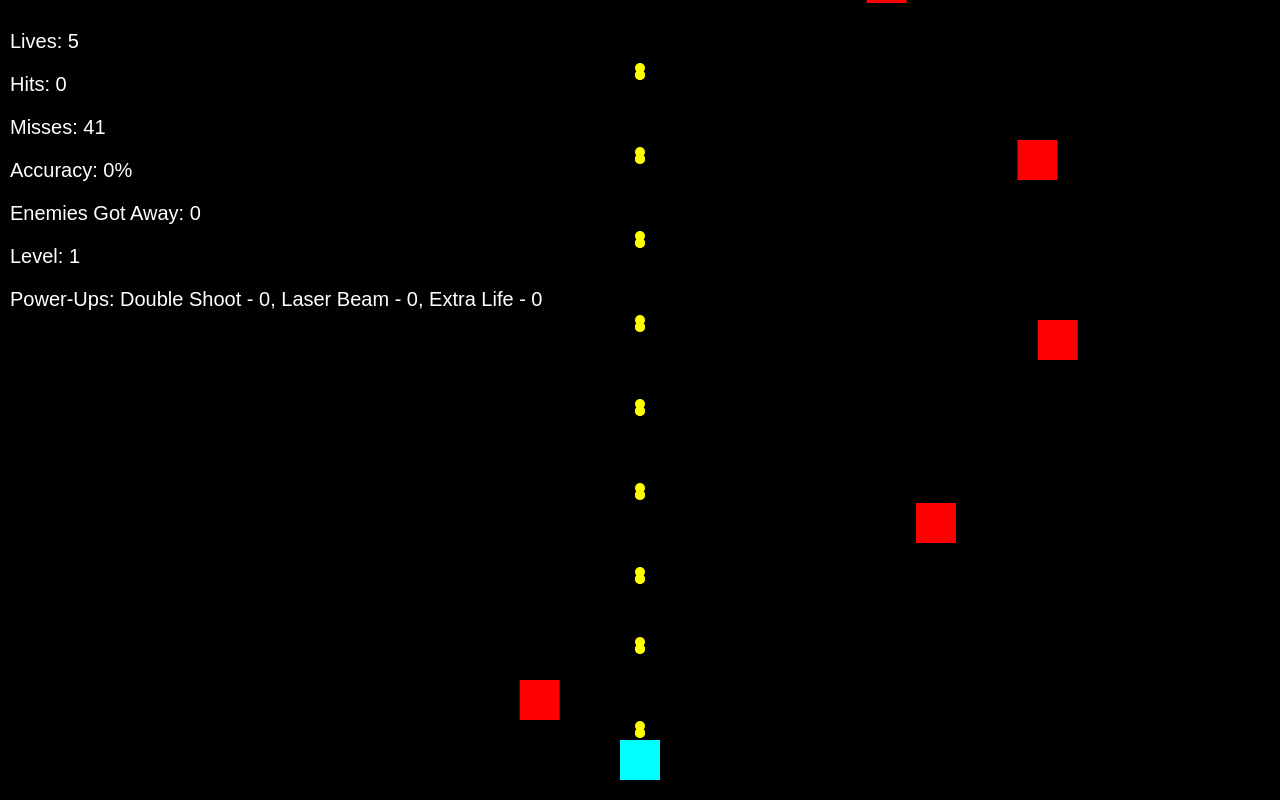
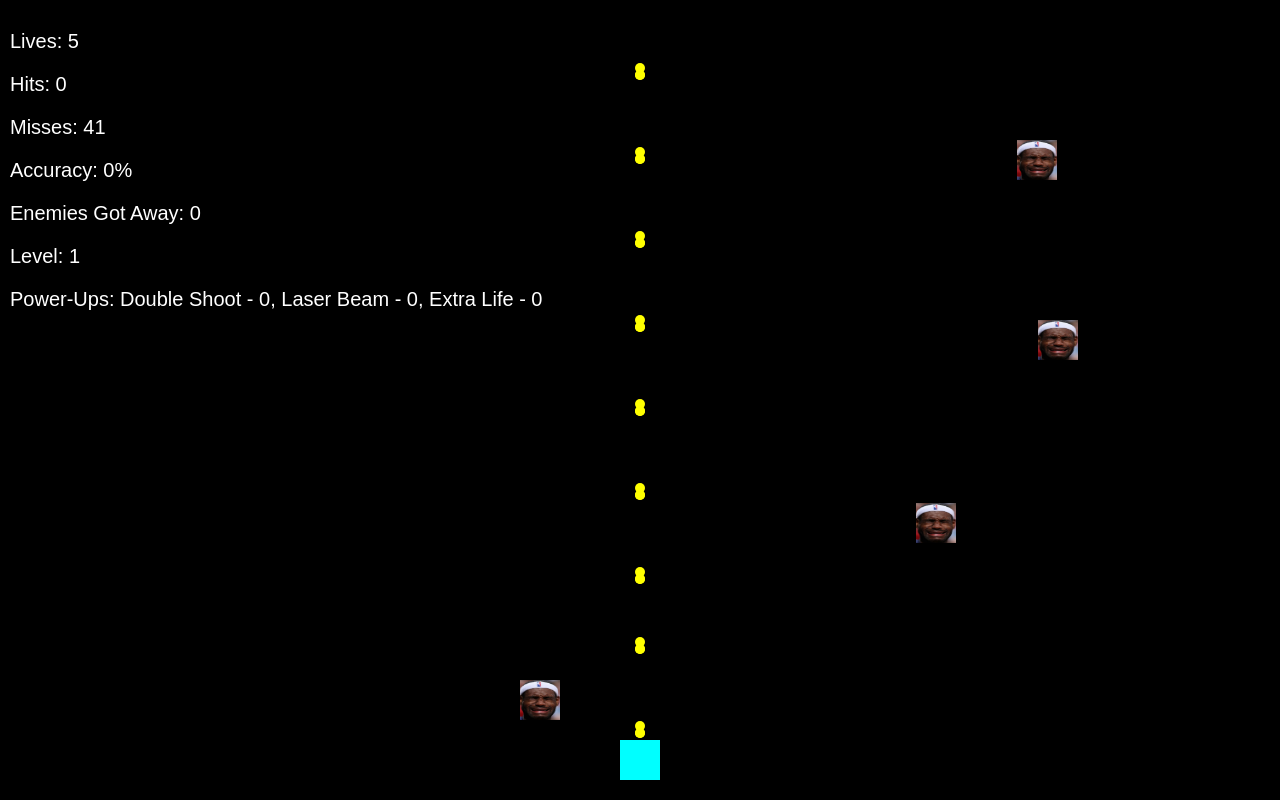
Before and after one commit to GritAndGrind/VertScrollShooter, a plain HTML site: page index.html in a window 1280 px wide. Drawn offline with Linux system fonts and the light colour scheme.

Commit message:
Add files via upload

```diff
--- a/index.html
+++ b/index.html
@@ -203,7 +203,7 @@
         }
 
 		class Enemy {
-            constructor(x, y) {
+			constructor(x, y, imgSrc) {
 				this.width = 40;
 				this.height = 40;
 				this.x = x;
@@ -211,22 +211,25 @@
 				this.speed = enemySpeed;
 				this.particles = [];
 				this.exploded = false;
+				this.image = new Image();
+				this.image.src = imgSrc;
 			}
 
 			draw() {
-                ctx.fillStyle = 'red';
-                ctx.fillRect(this.x, this.y, this.width, this.height);
+				if (!this.exploded) {
+					ctx.drawImage(this.image, this.x, this.y, this.width, this.height);
+				} else {
+					for (let particle of this.particles) {
+						particle.update();
+					}
+				}
 			}
 
 			update() {
 				if (!this.exploded) {
 					this.y += this.speed;
+				}
 				this.draw();
-                } else {
-                    for (let particle of this.particles) {
-                        particle.update();
-                    }
-                }
 			}
 
 			explode() {
@@ -243,6 +246,7 @@
 				}
 			}
 		}
+
 
         class Particle {
             constructor(x, y, size = 2, color = 'orange') {
@@ -301,10 +305,12 @@
 				if (!gamePaused) {
 					const x = Math.random() * (canvas.width - 40);
 					const y = -40;
-                    enemies.push(new Enemy(x, y));
+					// Replace 'enemy.png' with the path to your enemy image
+					enemies.push(new Enemy(x, y, 'enemy.png'));
 				}
 			}, 1000);
 		}
+
 
         function spawnPowerUp() {
             const x = Math.random() * (canvas.width - 20);
```
Also changed, not shown: enemy.png (added). Lines whose indentation alone changed are shown as unchanged.
